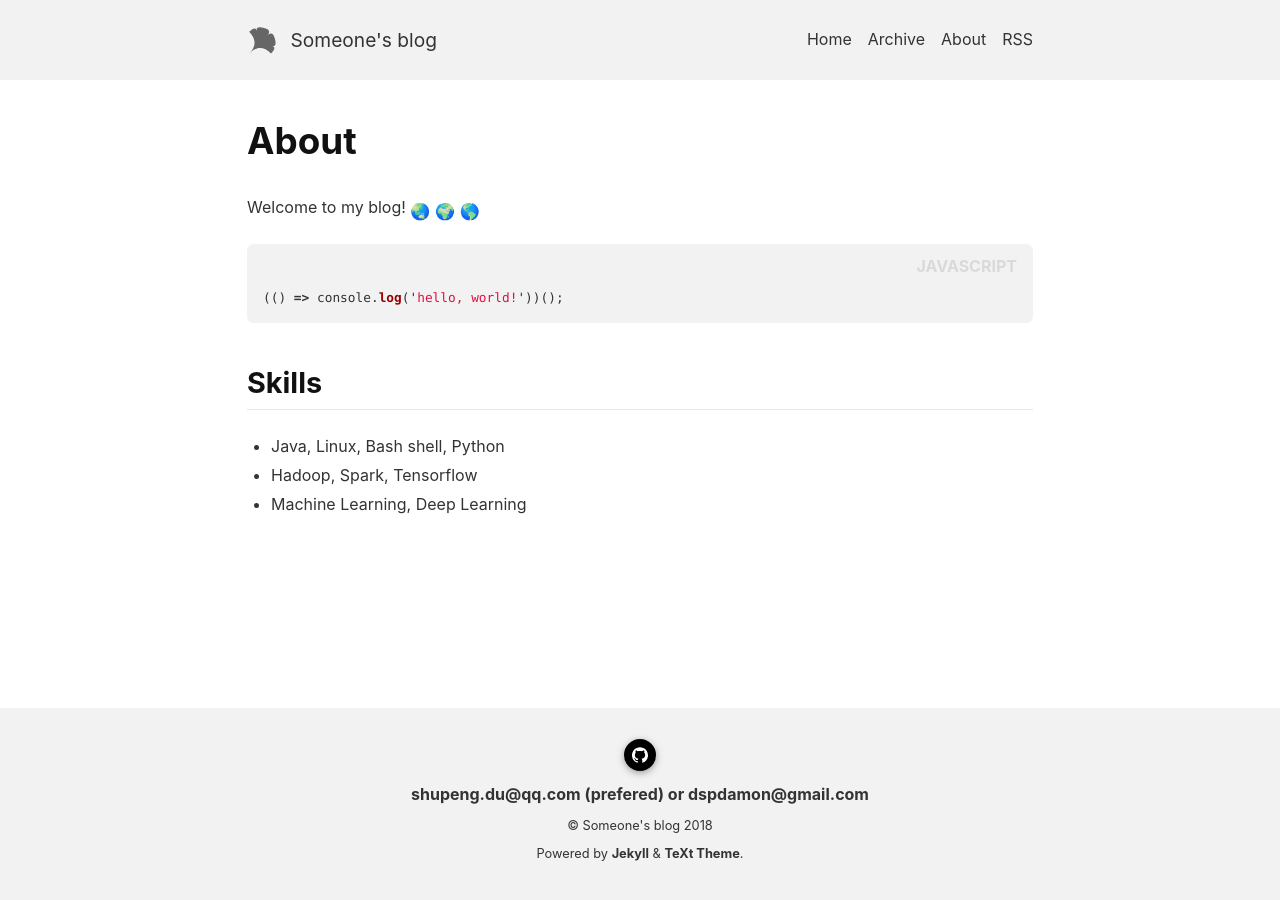
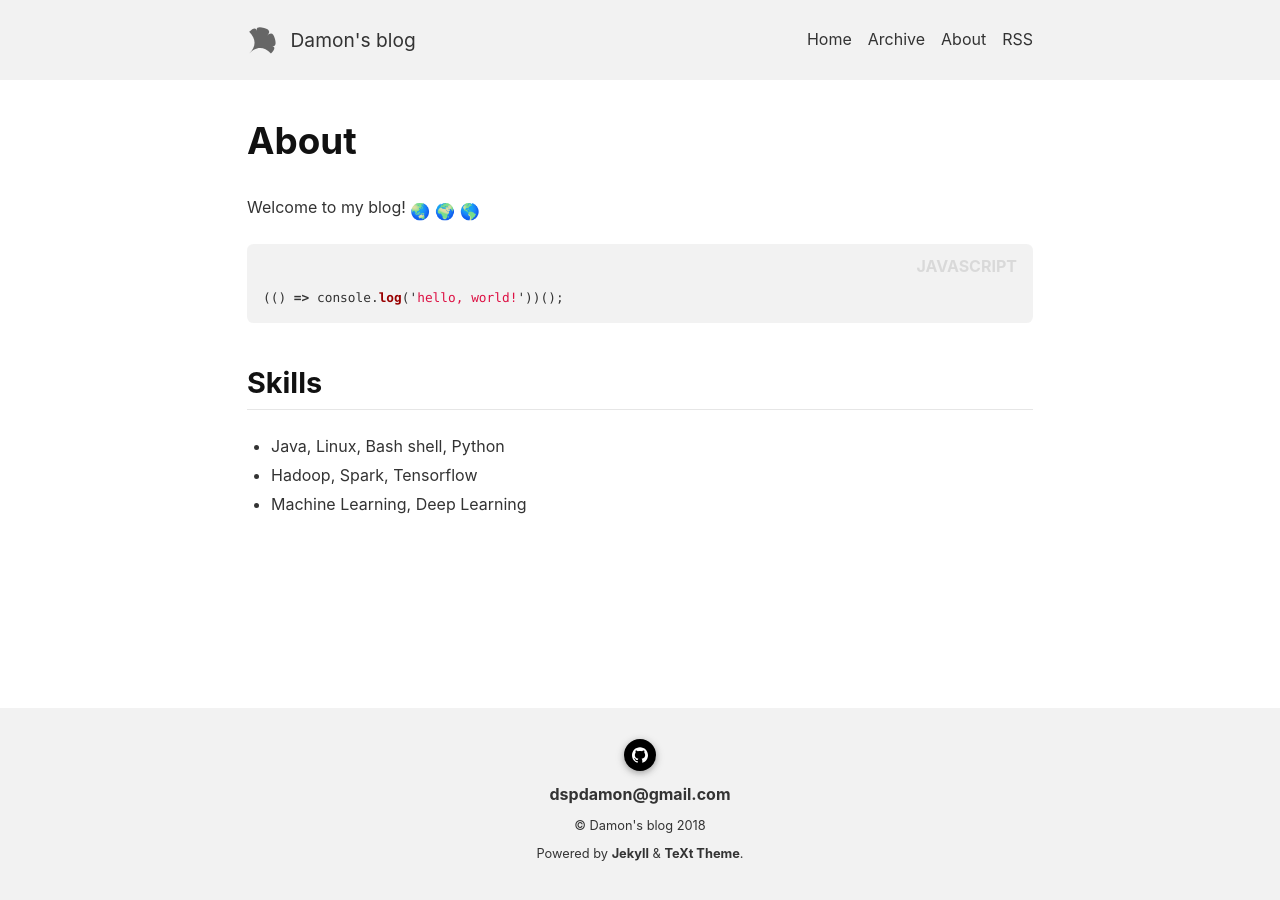
Before and after one commit to dspdamon/dspdamon.github.io, a Jekyll site: the page built from about.md, in a window 1280 px wide. Built offline with Jekyll 4.4.1, drawn with Linux system fonts in a browser that asks for light colours; nearby versions of some CDN libraries; emoji names are drawn with the system emoji font.

Commit message:
change name

```diff
--- a/_config.yml
+++ b/_config.yml
@@ -19,9 +19,9 @@
 text_color_theme: default # "default" (default), "dark", "forest", "ocean", "chocolate", "orange"
 url: # the base hostname & protocol for your site e.g. https://www.someone.com
 baseurl: # does not include hostname
-title: Someone's blog
+title: Damon's blog
 description: > # this means to ignore newlines until "Language & timezone"
-  Someone's Blog
+  Damon's Blog
 
 
 ## => Language and Timezone
@@ -34,7 +34,7 @@ timezone: # see https://en.wikipedia.org/wiki/List_of_tz_database_time_zones for
 ##############################
 author:
   name: Damon
-  email: shupeng.du@qq.com (prefered) or dspdamon@gmail.com # your Email address e.g. someone@site.com
+  email: dspdamon@gmail.com # your Email address e.g. someone@site.com
   facebook: # your Facebook username
   twitter: # your Twitter username
   github: dspdamon # your GitHub username
```
